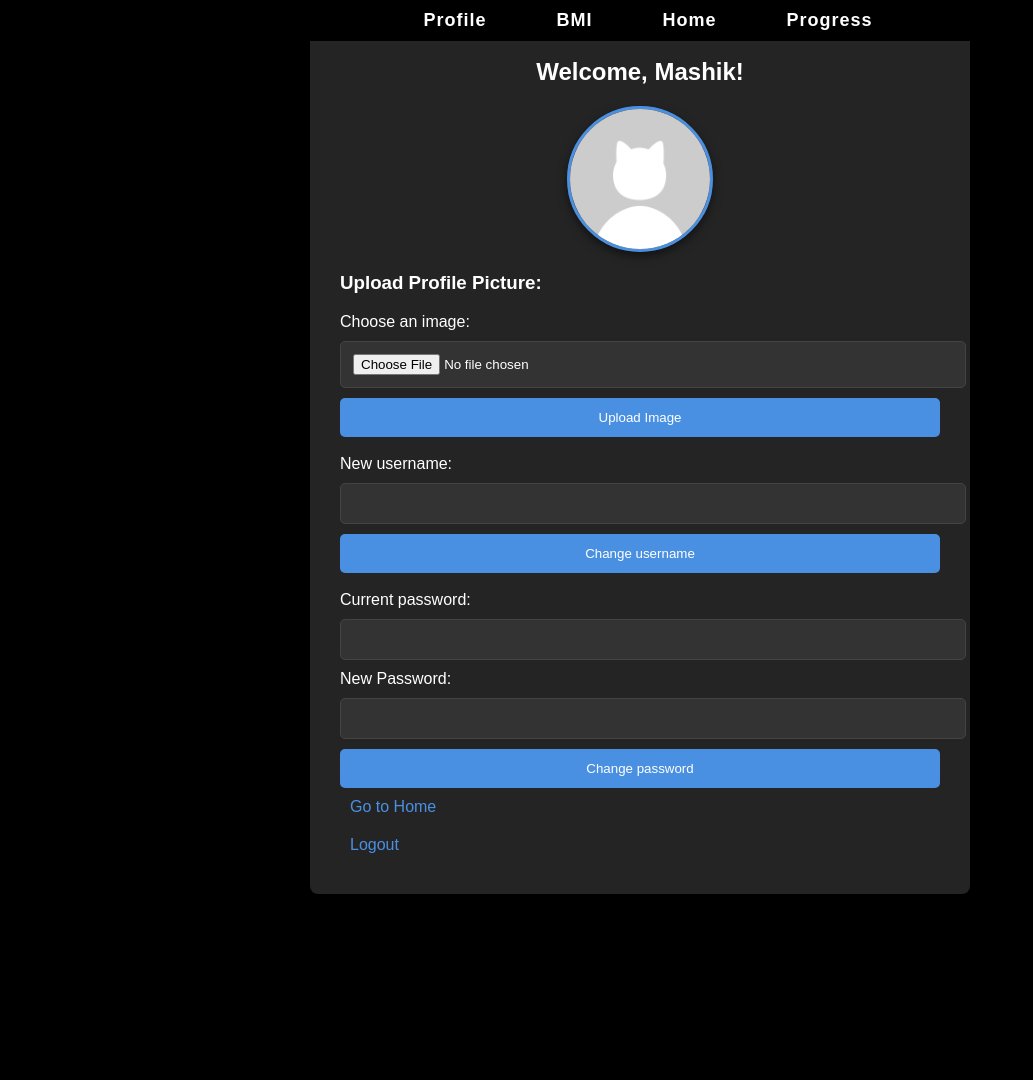
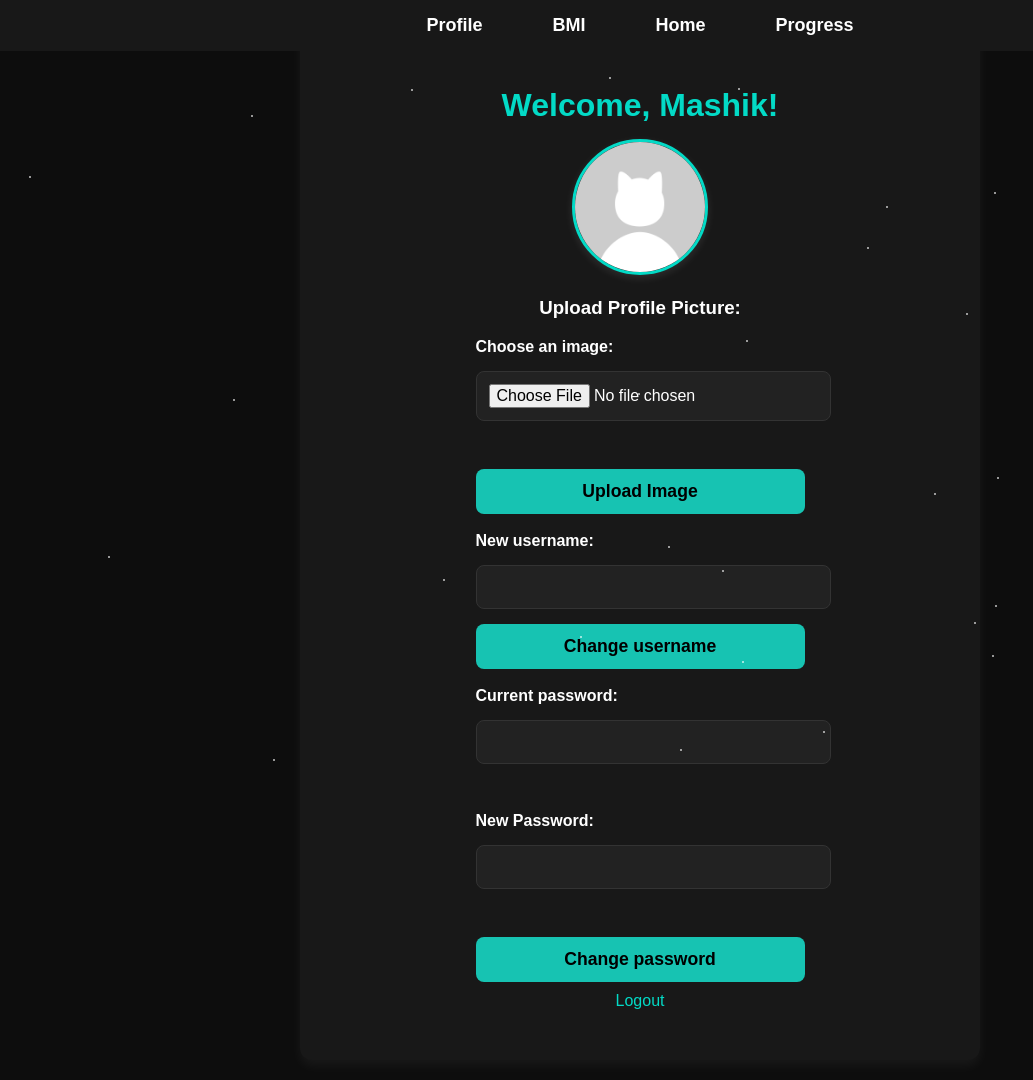
Before and after one commit to MariannaSh/InjuryTracker, a Flask app: page /profile in a window 1280 px wide. Shown: the whole page, without its empty margins (0-1033 px from the left). Before the commit the page ends 894 px from the top, so only its background shows below. Run offline with Flask 3, Linux system fonts and the light colour scheme; the visitor is signed in with stand-in values (Sample User, id 1); data comes from the database, SQL or seed files in the repository.

Commit message:
updating the profile style and modifying the main one

```diff
--- a/static/css/profile.css
+++ b/static/css/profile.css
@@ -1,126 +1,208 @@
 body {
-    /* background: linear-gradient(135deg, #0f0f0f, #222222); */
-    background: black;
-    color: #fff;
-    font-family: 'Arial', sans-serif;
+    font-family: 'Poppins', sans-serif;
+    background: #0d0d0d; /* Более глубокий черный */
+    color: #ffffff;
+    margin: 0;
+    padding: 0;
+    display: flex;
+    flex-direction: column;
+    align-items: center;
+    justify-content: center;
+    min-height: 100vh;
+    text-align: center;
 }
 
-h1, h2 {
-    text-align: center;
-    font-size: 1.5rem;
-}
+.container {
+    background: #181818;
+    padding: 40px;
+    border-radius: 12px;
+    box-shadow: 0 6px 12px rgba(255, 255, 255, 0.05);
+    width: 85%;
+    max-width: 600px;
+    display: flex;
+    flex-direction: column;
+    align-items: center;
+    transition: transform 0.3s ease-in-out;
 
-.profile-container {
-    max-width: 600px;
-    margin: 0 auto;
-    padding: 30px;
-    background: rgba(40, 40, 40, 0.9);
-    border-radius: 8px;
-    box-shadow: 0 4px 12px rgba(0, 0, 0, 0.4);
-    animation: fadeIn 1s ease-out;
-}
-
-@keyframes fadeIn {
-    0% {
-        opacity: 0;
-        transform: translateY(50px);
-    }
-    100% {
-        opacity: 1;
-        transform: translateY(0);
-    }
-}
-
-.profile-picture {
-    display: flex;
-    justify-content: center;
+    margin-top: 20px;
     margin-bottom: 20px;
 }
 
+
+h1, h2 {
+    font-size: 2em;
+    margin-bottom: 15px;
+    color: #03dac6;
+}
+
+form {
+    display: flex;
+    flex-direction: column;
+    gap: 15px;
+    width: 100%;
+    max-width: 500px;
+}
+
+label {
+    font-size: 1em;
+    font-weight: 600;
+    color: #ffffff;
+    text-align: left;
+    width: 100%;
+}
+
+input[type="text"],
+input[type="password"],
+input[type="file"] {
+    padding: 12px;
+    border: 1px solid #333;
+    border-radius: 8px;
+    background-color: #222;
+    color: #ffffff;
+    font-size: 1em;
+    width: 100%;
+    transition: border-color 0.3s ease-in-out, box-shadow 0.3s;
+}
+
+input[type="text"]:focus,
+input[type="password"]:focus {
+    border-color: #03dac6;
+    box-shadow: 0 0 5px rgba(3, 218, 198, 0.3);
+    outline: none;
+}
+
+button {
+    background-color: #17c3b2;
+    border: none;
+    padding: 12px;
+    border-radius: 8px;
+    font-size: 1.1em;
+    color: #000000;
+    cursor: pointer;
+    transition: background 0.3s, transform 0.2s;
+    width: 100%;
+    max-width: 400px;
+    font-weight: bold;
+}
+
+button:hover {
+    background-color: #149e90;
+    color: white;
+    transform: translateY(-2px);
+}
+
+/* Меню навигации */
+.menu {
+    background-color: #181818;
+    padding: 15px 0;
+    width: 100%;
+    position: fixed;
+    top: 0;
+    left: 0;
+    z-index: 1000;
+    transition: top 0.3s;
+}
+
+.menu.hidden {
+    top: -60px;
+}
+
+.menu ul {
+    list-style-type: none;
+    padding: 0;
+    margin: 0;
+    display: flex;
+    justify-content: center;
+}
+
+.menu ul li {
+    margin: 0 20px;
+}
+
+.menu ul li a {
+    text-decoration: none;
+    color: #ffffff;
+    font-size: 18px;
+    font-weight: bold;
+    padding: 10px 15px;
+    border-radius: 5px;
+    position: relative;
+    transition: color 0.3s ease-in-out;
+}
+
+.menu ul li a::after {
+    content: "";
+    display: block;
+    height: 2px;
+    width: 0;
+    background: #03dac6;
+    transition: width 0.3s ease-in-out;
+    position: absolute;
+    left: 0;
+    bottom: -3px;
+}
+
+.menu ul li a:hover {
+    color: #03dac6;
+}
+
+.menu ul li a:hover::after {
+    width: 100%;
+}
+
 .profile-picture img {
-    width: 140px;
-    height: 140px;
+    width: 130px;
+    height: 130px;
     border-radius: 50%;
-    border: 3px solid #4a90e2;
-    box-shadow: 0 4px 10px rgba(0, 0, 0, 0.5);
+    border: 3px solid #03dac6;
+    box-shadow: 0 3px 8px rgba(255, 255, 255, 0.1);
     transition: transform 0.3s ease-in-out;
 }
 
 .profile-picture img:hover {
-    transform: scale(1.1);
-}
-
-input[type="file"], input[type="text"], input[type="password"] {
-    width: 100%;
-    padding: 12px;
-    background-color: #333;
-    color: #fff;
-    border: 1px solid #444;
-    margin: 10px 0;
-    border-radius: 5px;
-}
-
-button {
-    width: 100%;
-    padding: 12px;
-    background-color: #4a90e2;
-    color: white;
-    border: none;
-    border-radius: 5px;
-    cursor: pointer;
-    transition: background-color 0.3s ease;
-}
-
-button:hover {
-    background-color: #357abd;
+    transform: scale(1.05);
 }
 
 .profile-actions a {
-    color: #4a90e2;
+    color: #03dac6;
     font-size: 16px;
     text-decoration: none;
     margin: 10px;
     display: inline-block;
+    transition: color 0.3s ease;
 }
 
 .profile-actions a:hover {
-    color: #357abd;
-}
-/* Navigation Menu */
-.menu {
-    display: flex;
-    justify-content: center;
-    align-items: center;
-    background-color: #000;
-    padding: 10px 0;
-    position: fixed;
-    top: 0;
-    width: 100%;
-    z-index: 10;
+    color: #018786;
 }
 
-.menu ul {
-    list-style-type: none;
-    display: flex;
-    padding: 0;
-    margin: 0;
+.error-message {
+    color: #cf6679;
+    font-size: 0.9em;
+    font-weight: bold;
 }
 
-.menu li {
-    margin: 0 15px;
+/* Генерируем несколько случайных звезд на фоне */
+.star {
+    position: absolute;
+    width: 2px;
+    height: 2px;
+    background-color: #ffffff;
+    border-radius: 50%;
+    animation: twinkling 3s infinite ease-in-out;
 }
 
-.menu a {
-    text-decoration: none;
-    color: #fff;
-    font-size: 18px;
-    font-weight: 600;
-    letter-spacing: 1px;
-    padding: 10px 20px;
-    transition: color 0.3s ease, transform 0.3s ease;
+@keyframes twinkling {
+    0%, 100% {
+        opacity: 1;
+    }
+    50% {
+        opacity: 0.3;
+    }
 }
 
-.menu a:hover {
-    color: #4a90e2;
-    transform: translateY(-3px);
-}
+.star:nth-child(1) { top: 10%; left: 20%; }
+.star:nth-child(2) { top: 30%; left: 80%; }
+.star:nth-child(3) { top: 50%; left: 50%; }
+.star:nth-child(4) { top: 70%; left: 30%; }
+.star:nth-child(5) { top: 90%; left: 70%; }
--- a/templates/bmi.html
+++ b/templates/bmi.html
@@ -76,5 +76,6 @@
             </div>
         {% endif %}
     </div>
+    <script src="/static/js/script.js"></script>
 </body>
 </html>
--- a/templates/chart.html
+++ b/templates/chart.html
@@ -23,6 +23,6 @@
 
     <script type="application/json" id="painLevels" style="display: none;">{{ pain_levels|tojson|safe }}</script>
     <script type="application/json" id="dates" style="display: none;">{{ dates|tojson|safe }}</script>
-    <script src="/static/js/chart.js"></script>
+    <script src="/static/js/script.js"></script>
 </body>
 </html>
--- a/templates/profile.html
+++ b/templates/profile.html
@@ -55,10 +55,10 @@
             </div>
 
             <div class="profile-actions">
-                <a href="{{ url_for('home_page') }}" class="action-link">Go to Home</a><br>
                 <a href="{{ url_for('logout') }}" class="action-link">Logout</a>
             </div>
         </div>
     </div>
+    <script src="/static/js/script.js"></script>
 </body>
 </html>
```
Also changed, not shown: static/css/bmi.css (+28 -2 lines), static/css/chart.css (+25 -0 lines), static/css/home_page.css (+77 -57 lines), static/js/chart.js (+14 -0 lines).
